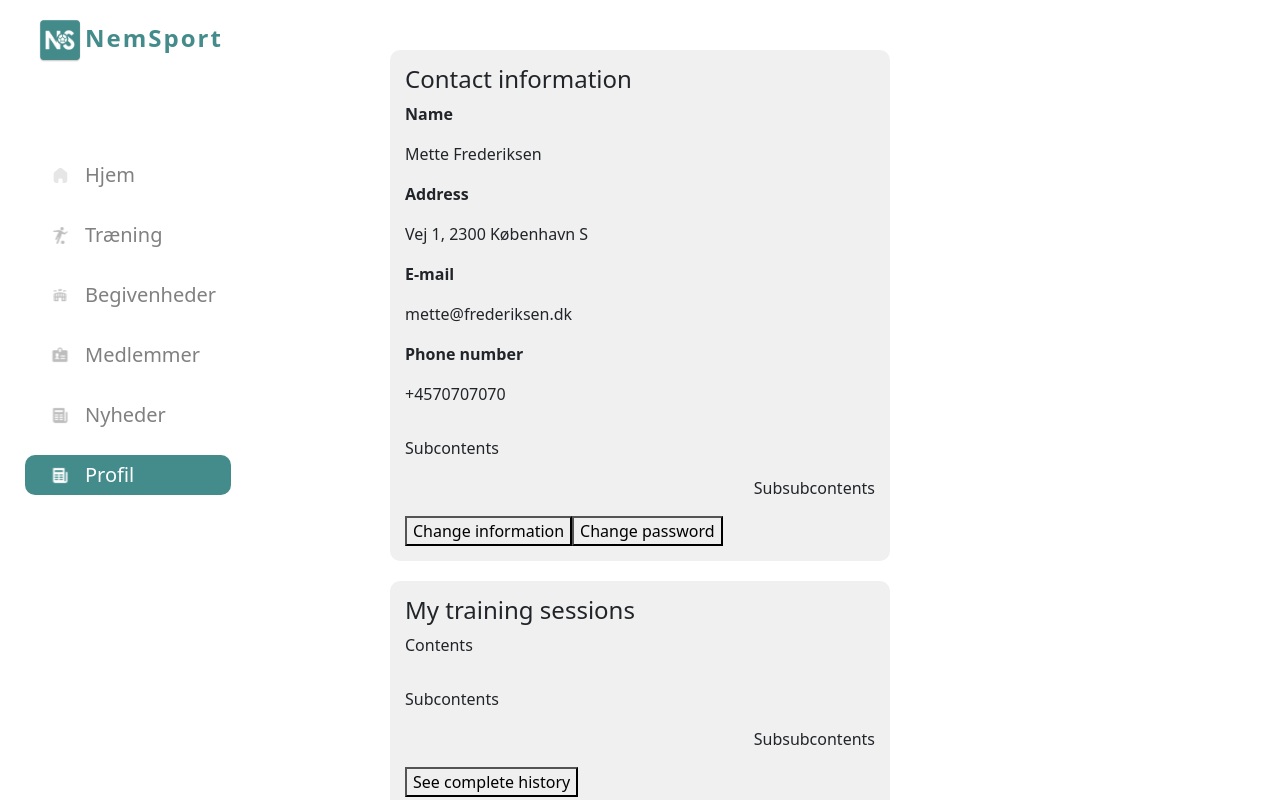
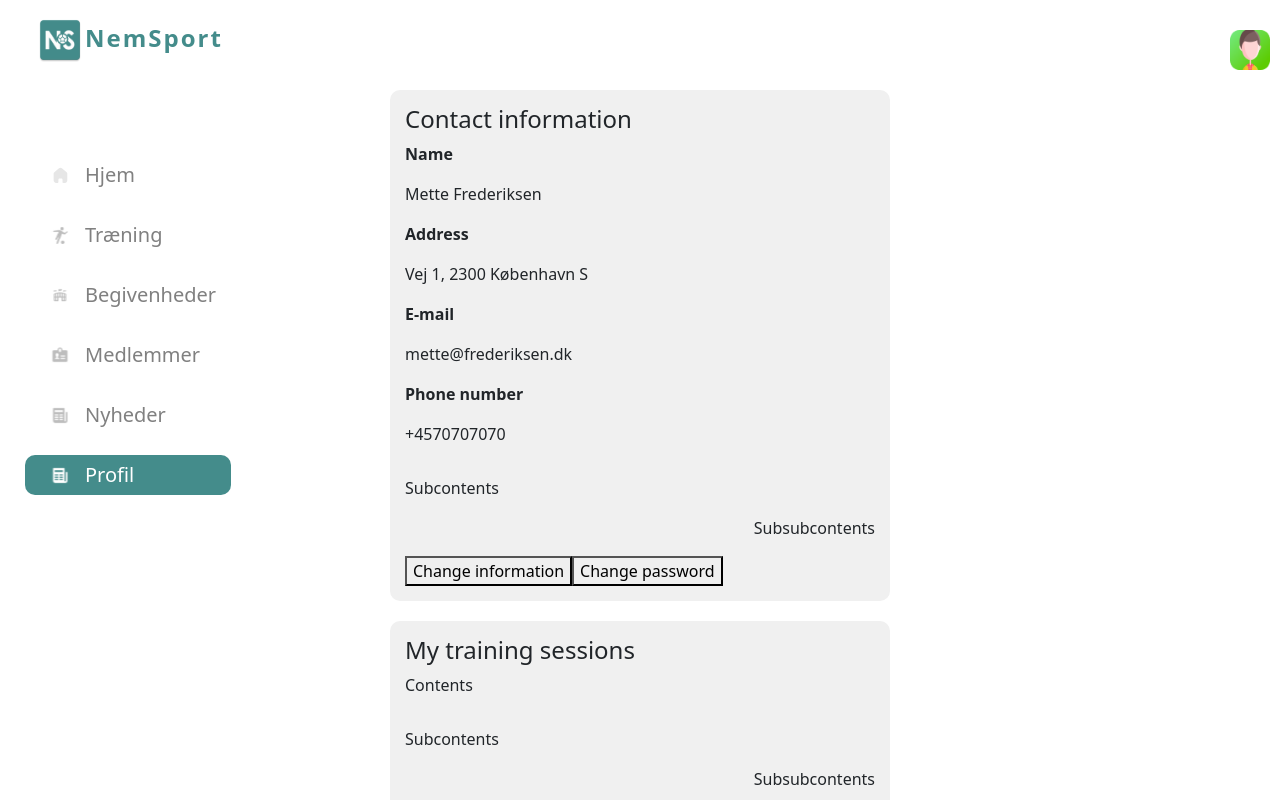
Before and after one commit to madsstorgaardnielsen/group5-proj, a React (Create React App) app in the folder fbcmanager-frontend/: page /profil in a window 1280 px wide. Shown: the top 800 px of the page. Built offline with nearby package versions, Linux system fonts and the light colour scheme.

Commit message:
profile pic on profile

```diff
--- a/fbcmanager-frontend/src/pages/profil.js
+++ b/fbcmanager-frontend/src/pages/profil.js
@@ -3,16 +3,16 @@ import "../scss/profilePage.scss";
 import Navbar from "../components/Navbar";
 import { Link } from "react-router-dom";
 import CollapsibleTable from "../components/TrainingsTable";
-
+import profile from "../res/img/profile/tmp-profile.png";
 
 function Profil () {
     return (
         <div>
             <Navbar />
-
-
-
             <div className="profile-info">
+                <section className="profile-pic-section" >
+                    <a href="/profil"><img target={"_blank"} src={profile} className="profile-pic"/></a>
+                </section>
                 <div>
                     {}
                     <section>
```
